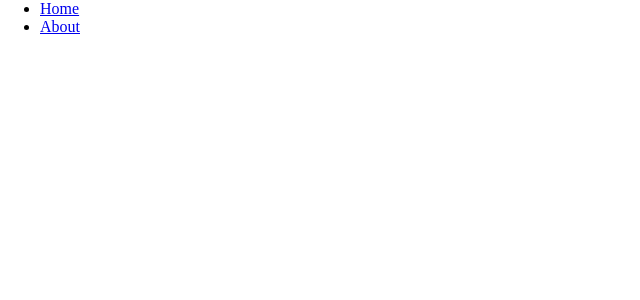
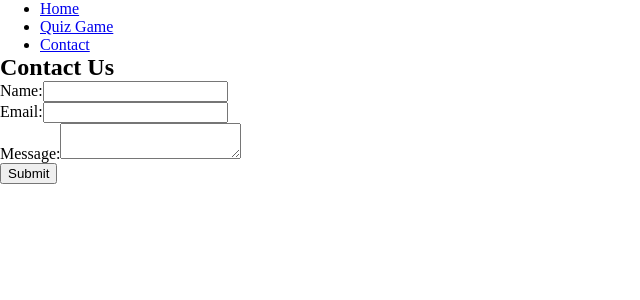
Before and after one commit to bayanwafa/certification-project3, a React (Vite) app: page /Contact in a window 1280 px wide. Before the commit this address had no page. Shown: the top 300 px of the page, without its empty margins (0-640 px from the left). Built offline with nearby package versions, Linux system fonts and the light colour scheme.

Commit message:
Added contact page with user feedback form and navigation bar

```diff
--- a/package.json
+++ b/package.json
@@ -13,7 +13,7 @@
     "react": "^18.2.0",
     "react-dom": "^18.2.0",
     "react-redux": "^9.1.0",
-    "react-router-dom": "^6.22.0",
+    "react-router-dom": "^6.22.1",
     "redux": "^5.0.1"
   },
   "devDependencies": {
--- a/src/App.jsx
+++ b/src/App.jsx
@@ -1,15 +1,8 @@
-import {
-  BrowserRouter as Router,
-  Routes,
-  Route,
-  Link
-} from 'react-router-dom'
-
-/**
- * Importing other components
- */
-import Home from './components/Home'
-import About from './components/About'
+import React from 'react';
+import { BrowserRouter as Router, Routes, Route, Link } from 'react-router-dom';
+import Home from './components/Home';
+import QuizGame from './components/QuizGame';
+import Contact from './components/Contact';
 
 const App = () => {
   return (
@@ -18,23 +11,24 @@ const App = () => {
         <nav>
           <ul>
             <li>
-              <Link to="/home">Home</Link>
+              <Link to="/">Home</Link>
             </li>
             <li>
-              <Link to="/about">About</Link>
+              <Link to="/QuizGame">Quiz Game</Link>
+            </li>
+            <li>
+              <Link to="/Contact">Contact</Link>
             </li>
           </ul>
         </nav>
-        {/* A <Switch> looks through its children <Route>s and
-            renders the first one that matches the current URL.
-            Furthermore, notice how the content above always renders? On each page? */}
         <Routes>
-          <Route path="/home" element={<Home />} />
-          <Route path="/about" element={<About />} />
+          <Route path="/" element={<Home />} />
+          <Route path="/QuizGame" element={<QuizGame />} />
+          <Route path="/Contact" element={<Contact />} />
         </Routes>
       </div>
     </Router>
   );
 }
 
-export default App
+export default App;
--- a/src/components/About.jsx
+++ /dev/null
@@ -1,10 +0,0 @@
-const About = () => {
-  return (
-    <div>
-      <h3>About Page</h3>
-      <p>Hello</p>
-    </div>
-  )
-}
-
-export default About
--- /dev/null
+++ b/src/components/Contact.jsx
@@ -0,0 +1,92 @@
+import React, { useState } from 'react';
+
+const Contact = () => {
+  const [name, setName] = useState('');
+  const [email, setEmail] = useState('');
+  const [message, setMessage] = useState('');
+  const [nameError, setNameError] = useState('');
+  const [emailError, setEmailError] = useState('');
+  const [submitted, setSubmitted] = useState(false);
+
+  const validateName = (name) => {
+    const nameRegex = /^[a-zA-Z\s]*$/; // Regular expression for alphabets only
+    return nameRegex.test(name);
+  };
+
+  const validateEmail = (email) => {
+    const emailRegex = /^[^\s@]+@[^\s@]+\.[^\s@]+$/; // Regular expression for email validation
+    return emailRegex.test(email);
+  };
+
+  const handleSubmit = (e) => {
+    e.preventDefault();
+
+    if (!validateName(name)) {
+      setNameError('Please enter a valid name (only alphabets and spaces allowed).');
+      return;
+    }
+
+    if (!validateEmail(email)) {
+      setEmailError('Please enter a valid email address.');
+      return;
+    }
+
+    // Process feedback here (e.g., send to server)
+    console.log('Name:', name);
+    console.log('Email:', email);
+    console.log('Message:', message);
+
+    // Clear form fields
+    setName('');
+    setEmail('');
+    setMessage('');
+
+    // Set form submitted status to true
+    setSubmitted(true);
+  };
+
+
+  return (
+    <div>
+      <h2>Contact Us</h2>
+      {!submitted ? (
+        <form onSubmit={handleSubmit}>
+          <div>
+            <label>Name:</label>
+            <input
+              type="text"
+              value={name}
+              onChange={(e) => setName(e.target.value)}
+              required
+            />
+            {nameError && <p className="error">{nameError}</p>}
+          </div>
+          <div>
+            <label>Email:</label>
+            <input
+              type="email"
+              value={email}
+              onChange={(e) => setEmail(e.target.value)}
+              required
+            />
+            {emailError && <p className="error">{emailError}</p>}
+          </div>
+          <div>
+            <label>Message:</label>
+            <textarea
+              value={message}
+              onChange={(e) => setMessage(e.target.value)}
+              required
+            />
+          </div>
+          <button type="submit">Submit</button>
+        </form>
+      ) : (
+        <p>Thank you for your message, We have received your request.</p>
+      )}
+    </div>
+  );
+};
+
+
+export default Contact;
```
Also changed, not shown: src/components/QuizGame.jsx (added), 1 other file (tests, documents, lock files or other folders).
